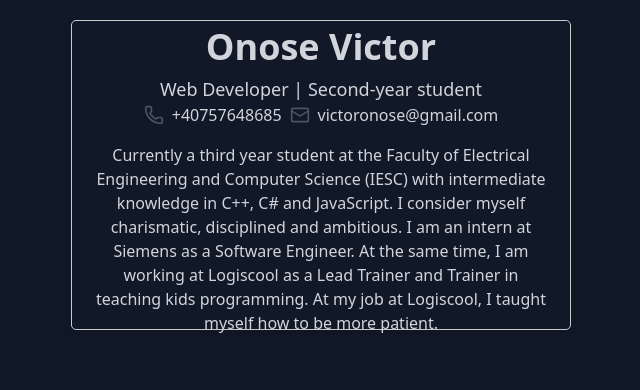
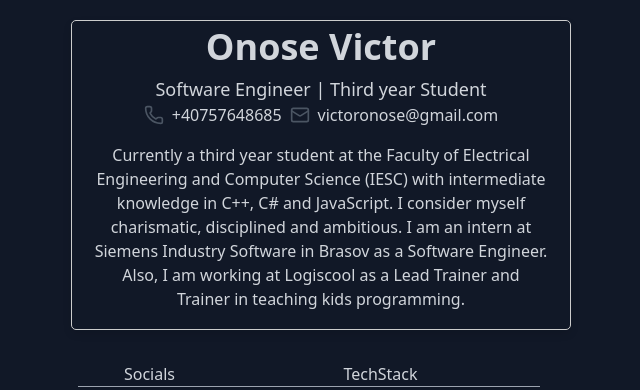
Before and after one commit to VictorOnose/portfolio, a Next.js app: page / in a window 1280 px wide. Shown: the top 390 px of the page, without its empty margins (319-959 px from the left). Built offline with nearby package versions, Linux system fonts and the light colour scheme; no server answers.

Commit message:
updated page.tsx

```diff
--- a/app/page.tsx
+++ b/app/page.tsx
@@ -20,7 +20,7 @@ export default function Home() {
       <div className="pt-5 text-gray-300 bg-gray-900 min-h-screen ">
         <div className="name">
           <h1 className="text-4xl font-bold text-center">Onose Victor</h1>
-          <h2 className="text-lg text-center mt-2">Web Developer | Second-year student</h2>
+          <h2 className="text-lg text-center mt-2">Software Engineer | Third year Student</h2>
           <div className="flex justify-center items-center">
             <div className="flex items-center space-x-2">
               <Phone className="h-5 w-5 text-gray-600" />
@@ -32,8 +32,8 @@ export default function Home() {
           <main className="grid grid-cols-1 p-4 gap-8">
             Currently a third year student at the Faculty of Electrical Engineering and Computer Science (IESC) with
             intermediate knowledge in C++, C# and JavaScript. I consider myself charismatic, disciplined and ambitious.
-            I am an intern at Siemens as a Software Engineer. At the same time, I am working at Logiscool as a Lead Trainer and Trainer in teaching kids programming.
-            At my job at Logiscool, I taught myself how to be more patient.
+            I am an intern at Siemens Industry Software in Brasov as a Software Engineer.
+            Also, I am working at Logiscool as a Lead Trainer and Trainer in teaching kids programming.
           </main>
 
 
```
